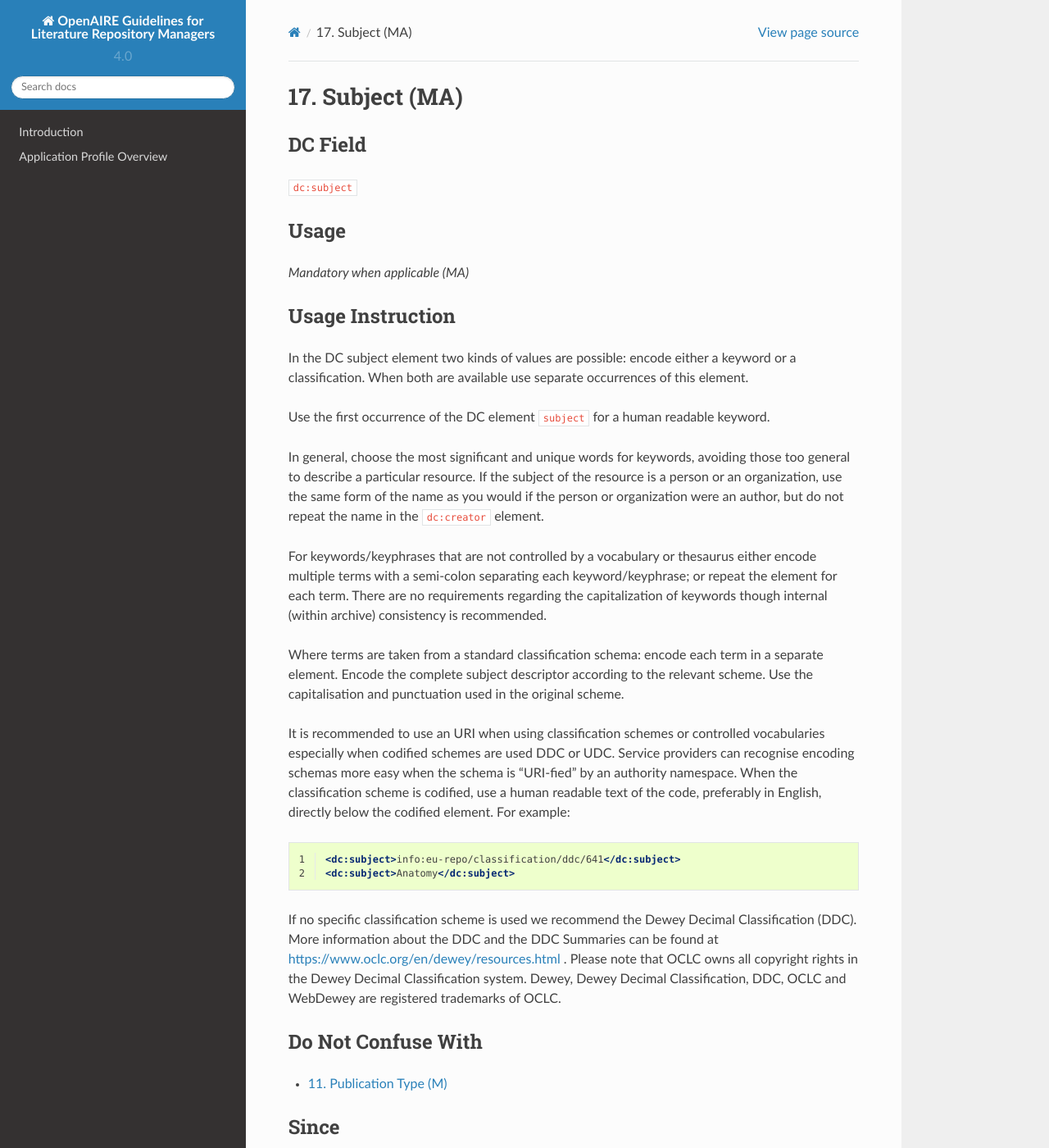
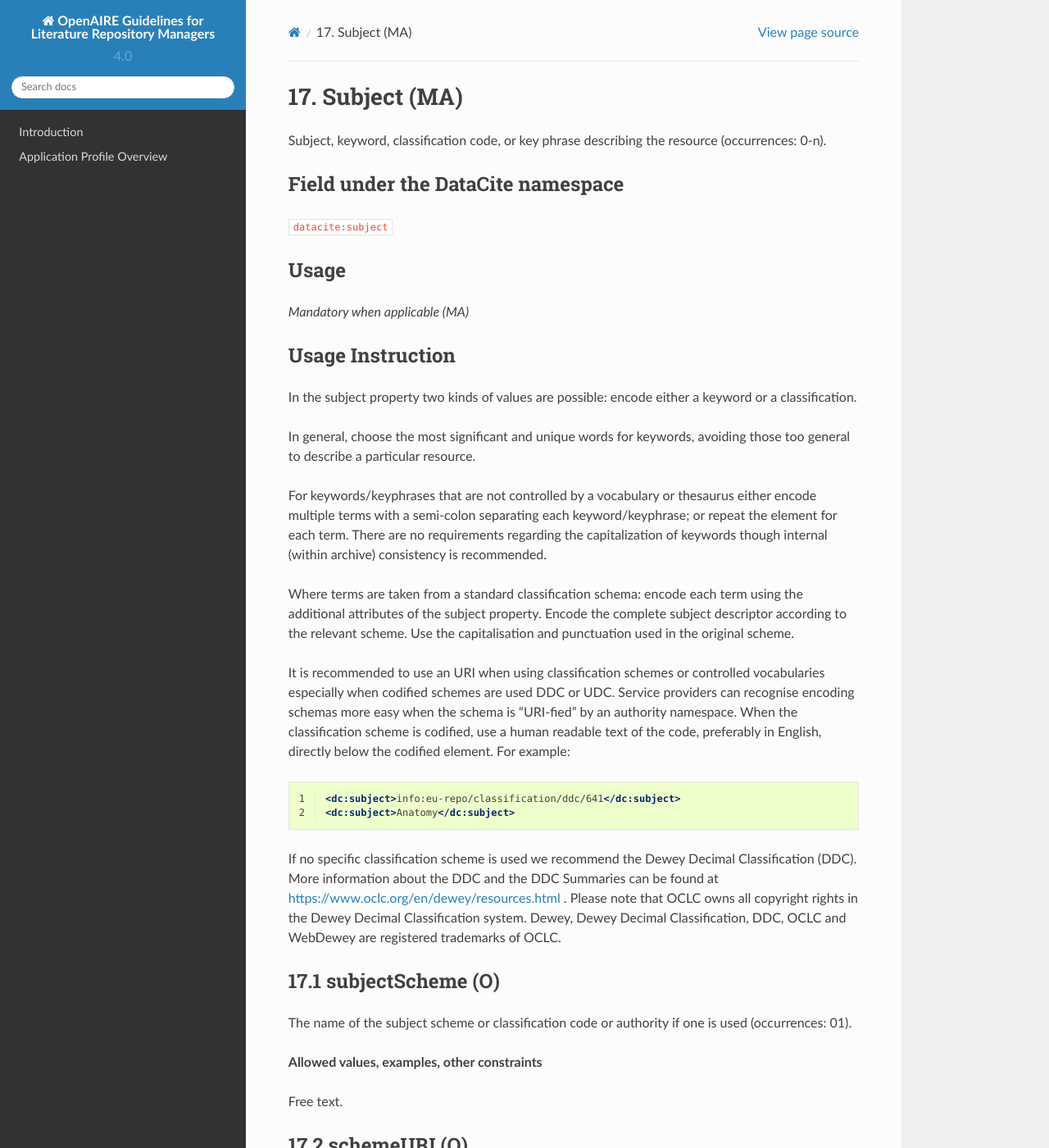
Before and after one commit to openaire/guidelines-literature-repositories, a Sphinx documentation site: the page built from docs/field_subject.rst, in a window 1280 px wide and 1400 px high. Shown: the whole window at 82% size. Built offline with Sphinx 7.4.7 and the Read the Docs theme 2.0.0, drawn with Linux system fonts in a browser that asks for light colours; a script that is not in the unit is left out; some of the changed text lies outside the part shown.

Commit message:
changed to adopt datacite property subject and attributes

```diff
--- a/docs/field_subject.rst
+++ b/docs/field_subject.rst
@@ -1,11 +1,13 @@
-.. _dc:subject:
+.. _dci:subject:
 
 17. Subject (MA)
 ^^^^^^^^^^^^^^^^
 
-DC Field
-~~~~~~~~
-``dc:subject``
+Subject, keyword, classification code, or key phrase describing the resource (occurrences: 0-n).
+
+Field under the DataCite namespace
+~~~~~~~~~~~~~~~~~~~~~~~~~~~~~~~~~~
+``datacite:subject``
 
 Usage
 ~~~~~
@@ -13,15 +15,14 @@ Usage
 
 Usage Instruction
 ~~~~~~~~~~~~~~~~~
-In the DC subject element two kinds of values are possible: encode either a keyword or a classification. When both are available use separate occurrences of this element.
+In the subject property two kinds of values are possible: encode either a keyword or a classification.
 
-Use the first occurrence of the DC element ``subject`` for a human readable keyword.
+In general, choose the most significant and unique words for keywords, avoiding those too general to describe a particular resource.
 
-In general, choose the most significant and unique words for keywords, avoiding those too general to describe a particular resource. If the subject of the resource is a person or an organization, use the same form of the name as you would if the person or organization were an author, but do not repeat the name in the ``dc:creator`` element.
+For keywords/keyphrases that are not controlled by a vocabulary or thesaurus either encode multiple terms with a semi-colon separating each keyword/keyphrase;
+or repeat the element for each term. There are no requirements regarding the capitalization of keywords though internal (within archive) consistency is recommended.
 
-For keywords/keyphrases that are not controlled by a vocabulary or thesaurus either encode multiple terms with a semi-colon separating each keyword/keyphrase; or repeat the element for each term. There are no requirements regarding the capitalization of keywords though internal (within archive) consistency is recommended.
-
-Where terms are taken from a standard classification schema: encode each term in a separate element. Encode the complete subject descriptor according to the relevant scheme. Use the capitalisation and punctuation used in the original scheme.
+Where terms are taken from a standard classification schema: encode each term using the additional attributes of the subject property. Encode the complete subject descriptor according to the relevant scheme. Use the capitalisation and punctuation used in the original scheme.
 
 It is recommended to use an URI when using classification schemes or controlled vocabularies especially when codified schemes are used DDC or UDC. Service providers can recognise encoding schemas more easy when the schema is “URI-fied” by an authority namespace. When the classification scheme is codified, use a human readable text of the code, preferably in English, directly below the codified element. For example:
 
@@ -35,24 +36,39 @@ It is recommended to use an URI when using classification schemes or controlled
 If no specific classification scheme is used we recommend the Dewey Decimal Classification (DDC).
 More information about the DDC and the DDC Summaries can be found at https://www.oclc.org/en/dewey/resources.html . Please note that OCLC owns all copyright rights in the Dewey Decimal Classification system. Dewey, Dewey Decimal Classification, DDC, OCLC and WebDewey are registered trademarks of OCLC.
 
-Do Not Confuse With
-~~~~~~~~~~~~~~~~~~~
+17.1 subjectScheme (O)
+~~~~~~~~~~~~~~~~~~~~~~
+The name of the subject scheme or classification code or authority if one is used (occurrences: 01).
 
-* :ref:`dc:typePublicationtype`
+**Allowed values, examples, other constraints**
 
-Since
-~~~~~
-DRIVER Guidelines v2
+Free text.
+
+.. _d:subject_schemeuri:
+
+17.2 schemeURI (O)
+~~~~~~~~~~~~~~~~~~
+The URI of the subject identifier scheme (occurrences: 0-1).
+
+**Allowed values, examples, other constraints**
+
+Examples:
+
+* http://id.loc.gov/authorities/subjects
+* http://dewey.info/
+
+17.3 valueURI
+~~~~~~~~~~~~~
+The URI of the subject term.
 
 Example
 ~~~~~~~
 .. code-block:: xml
    :linenos:
 
-   <dc:subject>
-     polar oceanography; boundary current; masstransport; water masses;
-     halocline; mesoscaleeddies
-   </dc:subject>
-   <dc:subject>Germany--History--1933-1945</dc:subject>
-   <dc:subject>info:eu-repo/classification/ddc/641</dc:subject>
-   <dc:subject>Anatomy</dc:subject>
+   <subjects>
+    <subject>Earth sciences and geology</subject>
+    <subject subjectScheme="DDC" schemeURI="http://dewey.info/" valueURI="">
+    551 Geology, hydrology, meteorology
+    </subject>
+   </subjects>
```
